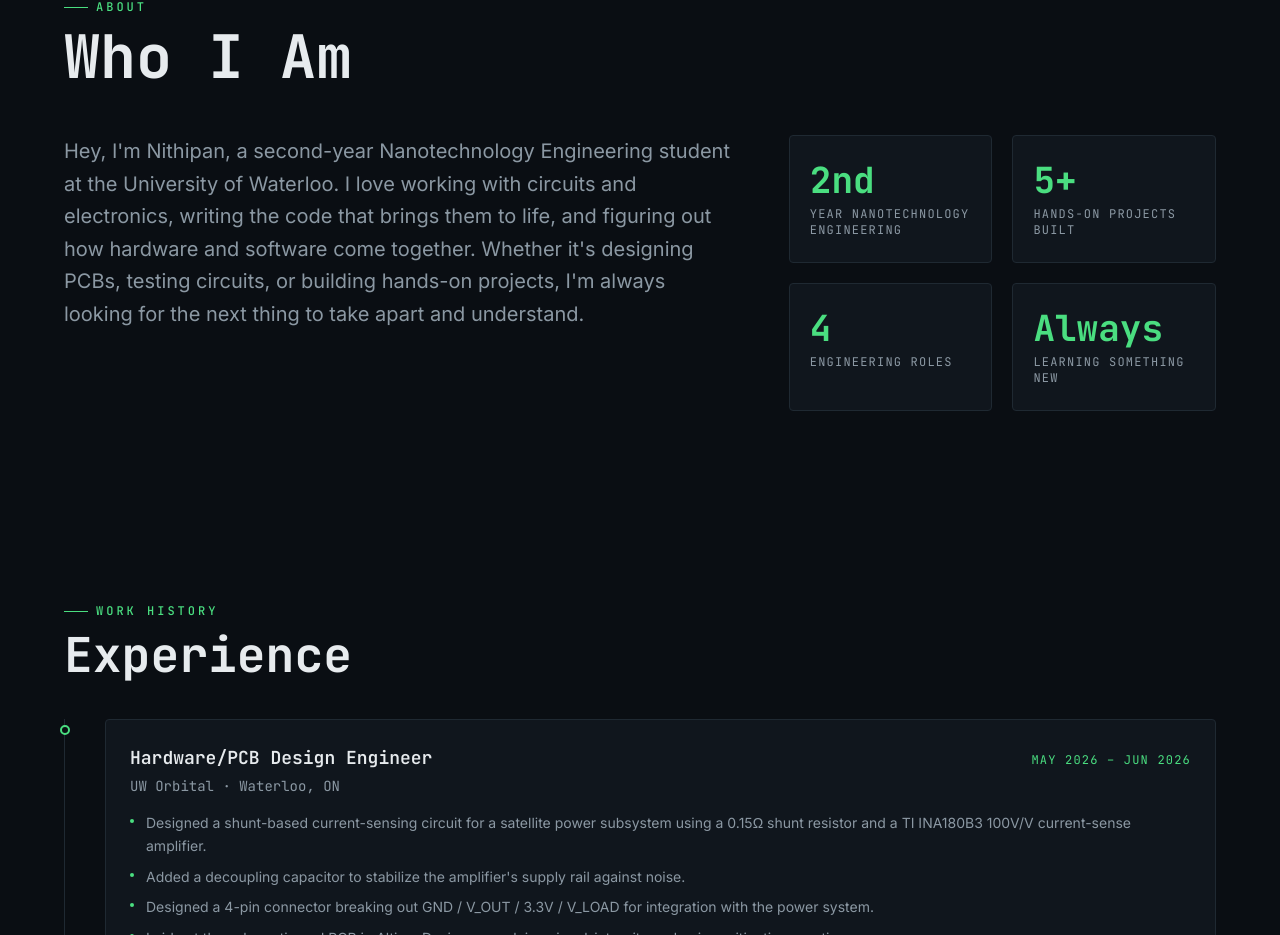
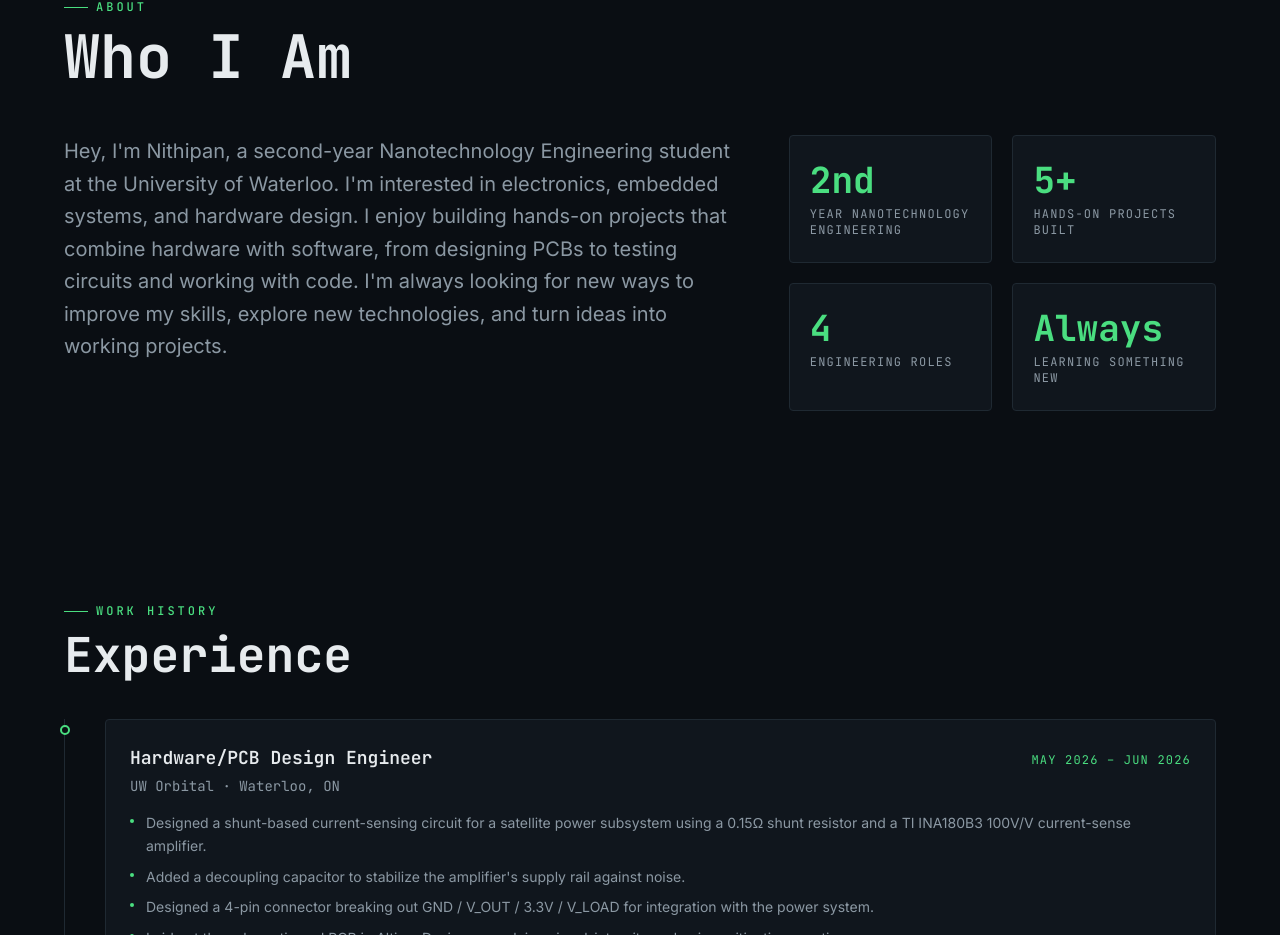
Before and after one commit to Nithipan-11/portfolio, a Next.js app: page / in a window 1280 px wide. Shown: the part 814-1749 px from the top of the page. Built offline with nearby package versions, Linux system fonts and the light colour scheme.

Commit message:
Update About section paragraph copy

```diff
--- a/src/data/site.ts
+++ b/src/data/site.ts
@@ -22,7 +22,7 @@ export const TECH_TAGS = [
 ];
 
 export const ABOUT_TEXT =
-  "Hey, I'm Nithipan, a second-year Nanotechnology Engineering student at the University of Waterloo. I love working with circuits and electronics, writing the code that brings them to life, and figuring out how hardware and software come together. Whether it's designing PCBs, testing circuits, or building hands-on projects, I'm always looking for the next thing to take apart and understand.";
+  "Hey, I'm Nithipan, a second-year Nanotechnology Engineering student at the University of Waterloo. I'm interested in electronics, embedded systems, and hardware design. I enjoy building hands-on projects that combine hardware with software, from designing PCBs to testing circuits and working with code. I'm always looking for new ways to improve my skills, explore new technologies, and turn ideas into working projects.";
 
 export const STATS = [
   { value: "2nd", label: "Year Nanotechnology Engineering" },
```
